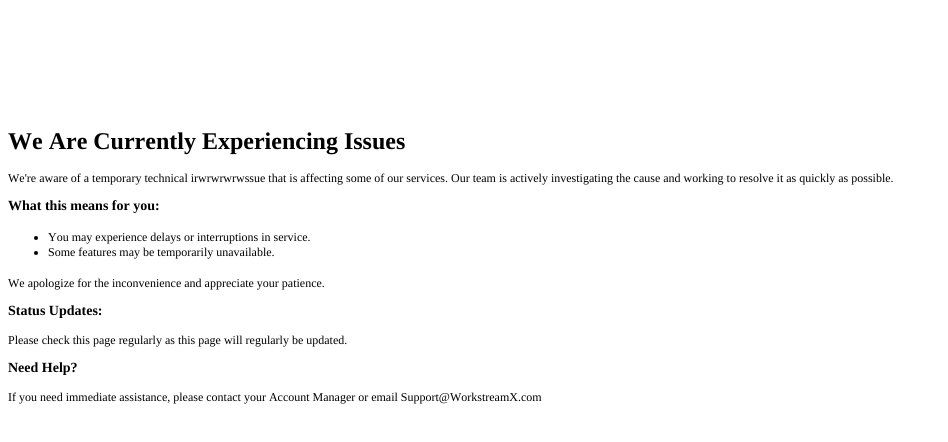
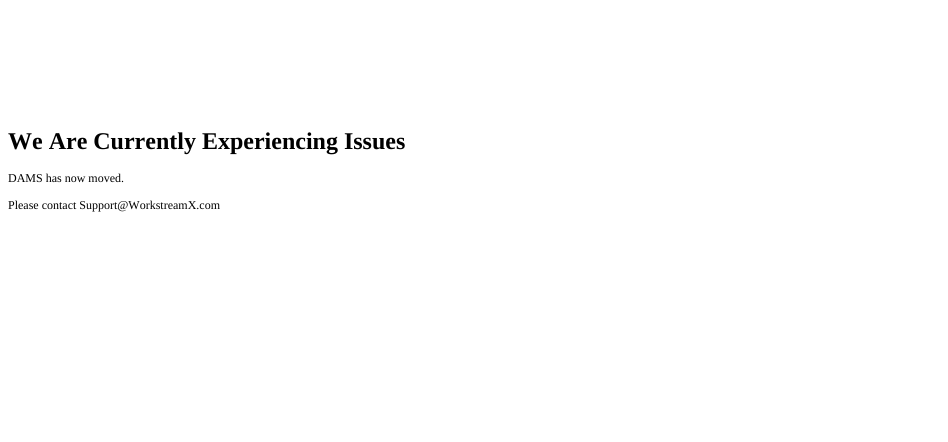
Before and after one commit to workstream-status/workstream-status.github.io, a plain HTML site: page index.html in a window 1280 px wide. Shown: the whole page, without its empty margins (0-948 px from the left). Drawn offline with Linux system fonts and the light colour scheme.

Commit message:
Update index.html

```diff
--- a/index.html
+++ b/index.html
@@ -26,16 +26,7 @@
 <p class="p1"><span class="s1"></span><br></p>
 <p class="p1"><span class="s1"></span><br></p>
 <h1 style="margin: 0.0px 0.0px 16.1px 0.0px; font: 24.0px Times; -webkit-text-stroke: #000000"><span class="s1"><b>We Are Currently Experiencing Issues</b></span></h1>
-<p class="p4"><span class="s1">We're aware of a temporary technical irwrwrwrwssue that is affecting some of our services. Our team is actively investigating the cause and working to resolve it as quickly as possible.</span></p>
-<h3 style="margin: 0.0px 0.0px 14.0px 0.0px; font: 14.0px Times; -webkit-text-stroke: #000000"><span class="s1"><b>What this means for you:</b></span></h3>
-<ul class="ul1">
-  <li class="li6"><span class="s2"></span><span class="s1">You may experience delays or interruptions in service.</span></li>
-  <li class="li6"><span class="s2"></span><span class="s1">Some features may be temporarily unavailable.</span></li>
-</ul>
-<p class="p4"><span class="s1">We apologize for the inconvenience and appreciate your patience.</span></p>
-<h3 style="margin: 0.0px 0.0px 14.0px 0.0px; font: 14.0px Times; -webkit-text-stroke: #000000"><span class="s1"><b>Status Updates:</b></span></h3>
-<p class="p4"><span class="s1">Please check this page regularly as this page will regularly be updated.</span></p>
-<h3 style="margin: 0.0px 0.0px 14.0px 0.0px; font: 14.0px Times; -webkit-text-stroke: #000000"><span class="s1"><b>Need Help?</b></span></h3>
-<p class="p4"><span class="s1">If you need immediate assistance, please contact your Account Manager or email Support@WorkstreamX.com</span></p>
+<p class="p4"><span class="s1">DAMS has now moved.</span></p>
+<p class="p4"><span class="s1">Please contact Support@WorkstreamX.com</span></p>
 </body>
 </html>
```
